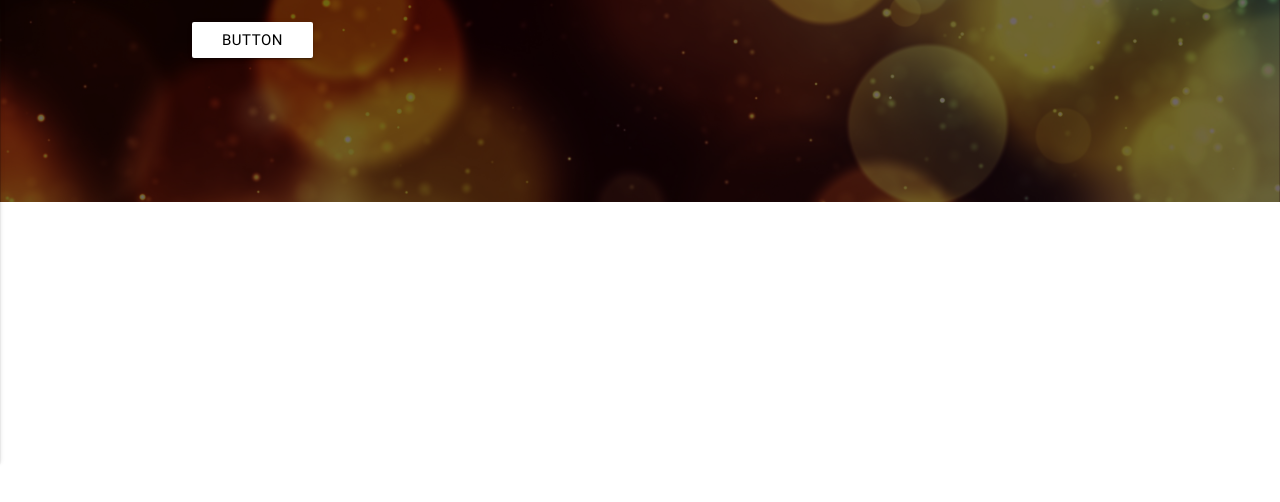
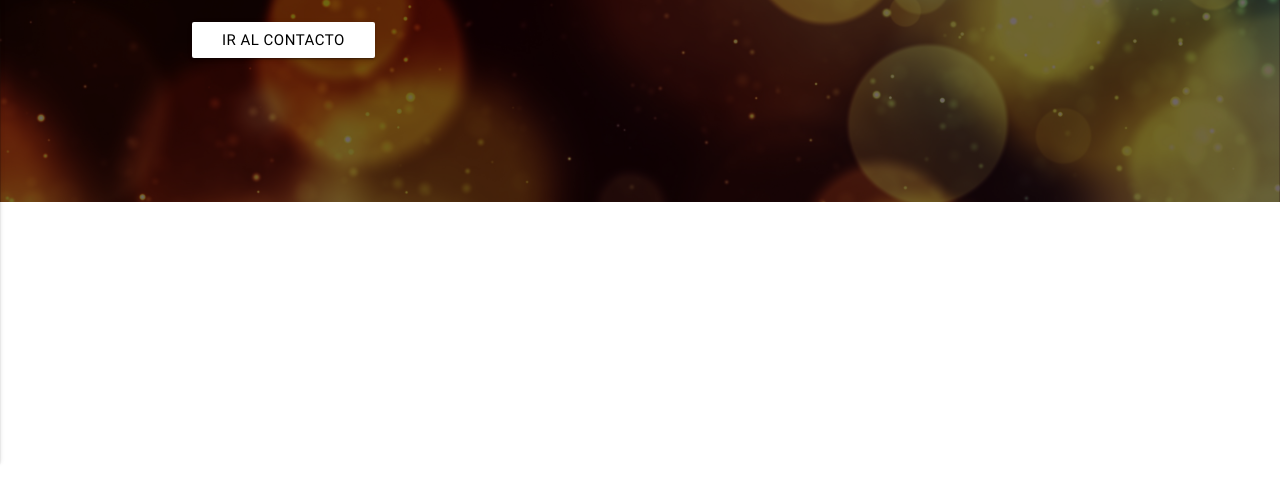
Before and after one commit to jonathanquehay/prueba-pages, a plain HTML site: page index.html in a window 1280 px wide. Shown: the part 398-900 px from the top of the page. Drawn offline with Linux system fonts and the light colour scheme.

Commit message:
Cambiar el nombre al boton

```diff
--- a/index.html
+++ b/index.html
@@ -51,7 +51,7 @@
                             magnam?
                         </p>
 
-                        <a href="#" class="waves-effect waves-light btn white black-text">Button</a>
+                        <a href="#" class="waves-effect waves-light btn white black-text">Ir al contacto</a>
                     </div>
                 </div>
             </div>
```
